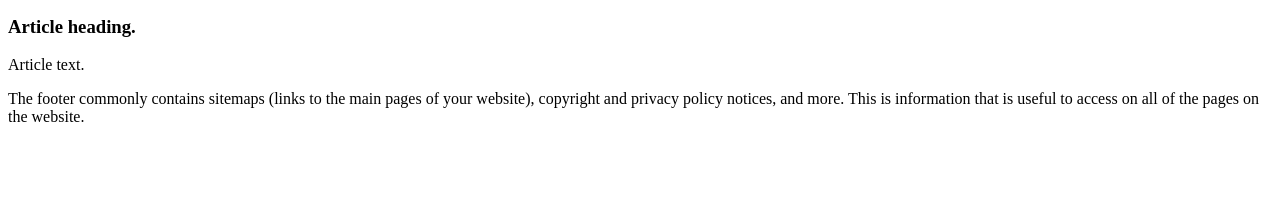
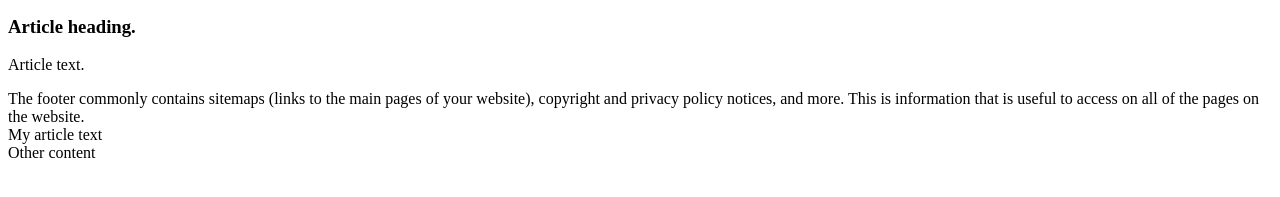
Before and after one commit to Keshav04042001/Git-practice, a plain HTML site: page index.html in a window 1280 px wide. Shown: the part 29-226 px from the top of the page. Drawn offline with Linux system fonts and the light colour scheme.

Commit message:
Update index.html

```diff
--- a/index.html
+++ b/index.html
@@ -29,5 +29,12 @@
      <footer>
         The footer commonly contains sitemaps (links to the main pages of your website), copyright and privacy policy notices, and more. This is information that is useful to access on all of the pages on the website.
      </footer>
+       <main>
+          <!-- We're starting out with the basic structure of what we had in the previous section. We'll add our typography to the article section in this HTML document. -->
+          <article>My article text</article>
+          <section>
+             <div>Other content</div>
+          </section>
+       </main> <!-- Day2 -->
   </body>
 </html>
```
